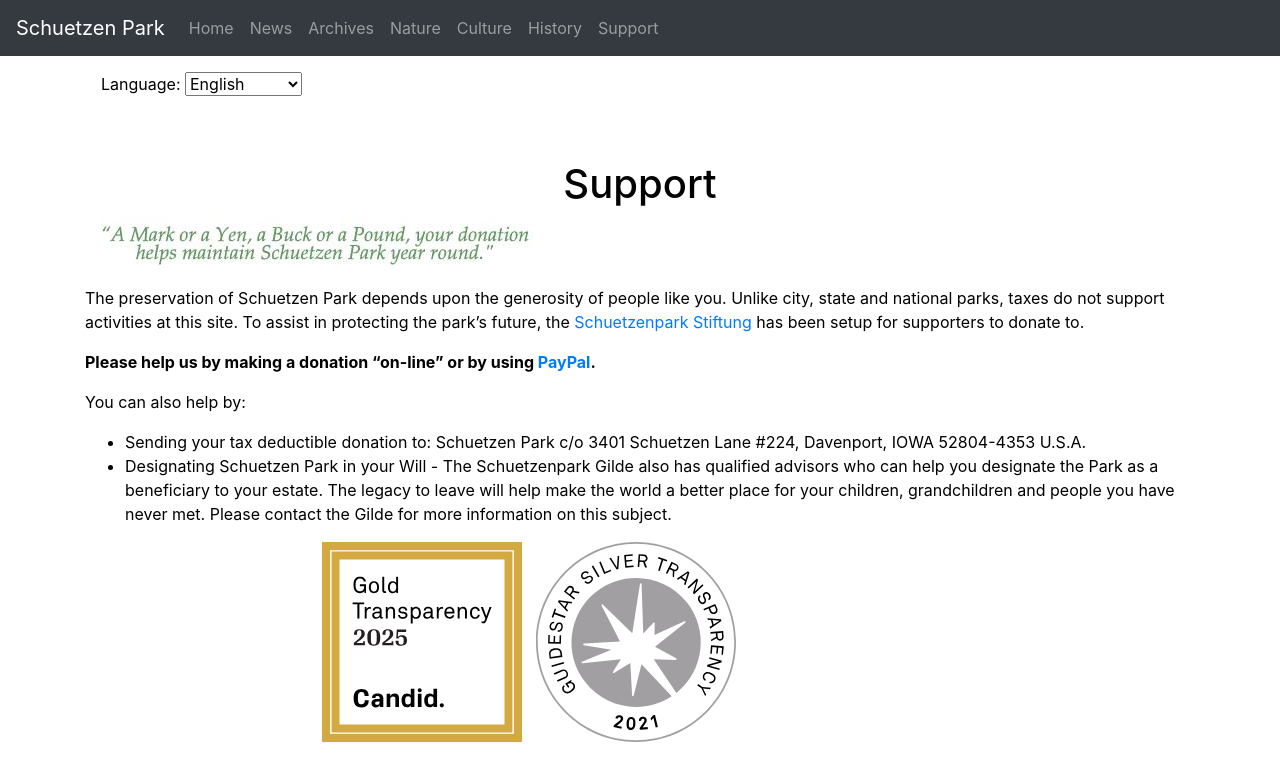
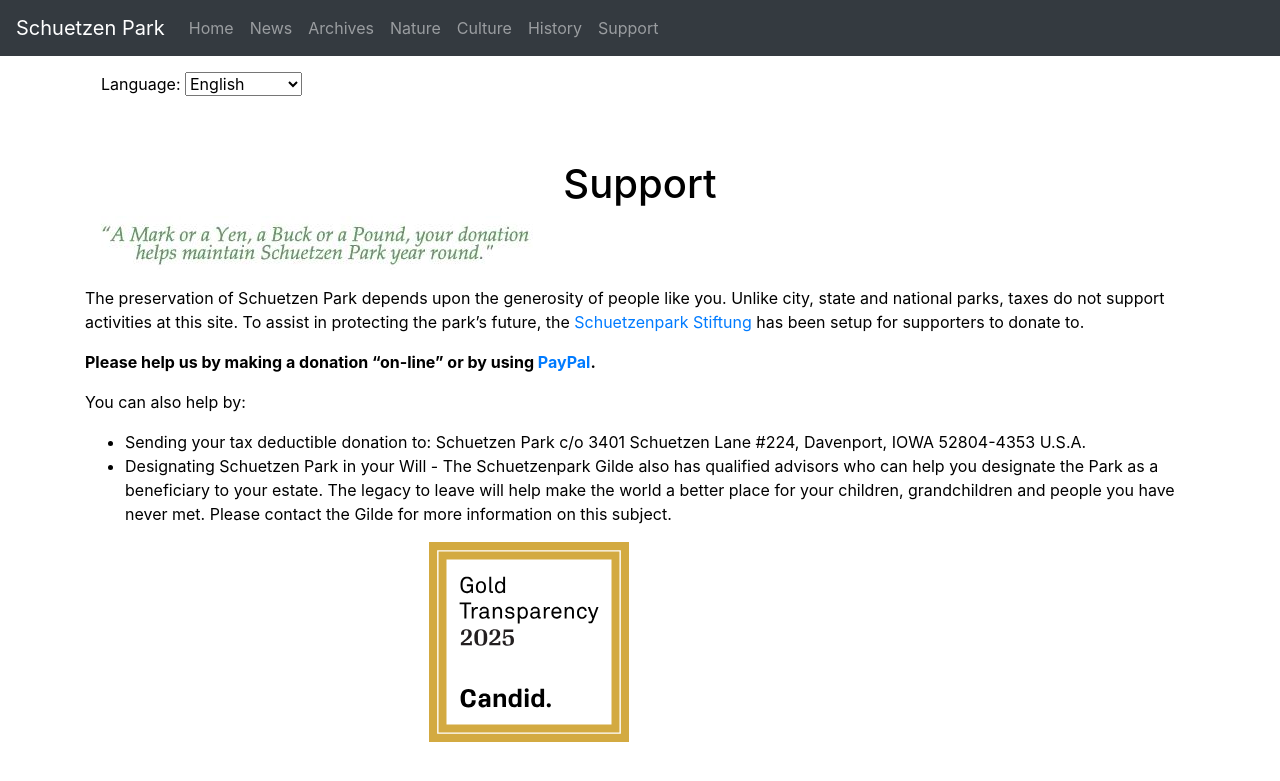
Before and after one commit to schuetzenpark/schuetzenpark.github.io, a Jekyll site: the page built from support.md, in a window 1280 px wide. Shown: the top 781 px of the page. Built offline with Jekyll 4.4.1, drawn with Linux system fonts in a browser that asks for light colours.

Commit message:
Update support.md

```diff
--- a/support.md
+++ b/support.md
@@ -17,6 +17,5 @@
  * Designating Schuetzen Park in your Will - The Schuetzenpark Gilde also has qualified advisors who can help you designate the Park as a beneficiary to your estate. The legacy to leave will help make the world a better place for your children, grandchildren and people you have never met. Please contact the Gilde for more information on this subject.
 
 <div style="text-align: center;width: 80%;">
- <a style="margin-top: 2em;" href="[https://www.guidestar.org/profile/39-1899268](https://app.candid.org/profile/7582529/schuetzenpark-gilde-39-1899268)"><img src="/assets/images/candid.svg" style="width: 200px;margin-right: 10px"></a>
- <a style="margin-top: 2em;" href="https://www.guidestar.org/profile/39-1899268"><img src="/assets/images/seal2021.svg" style="width: 200px"></a>
+ <a style="margin-top: 2em;" href="https://app.candid.org/profile/7582529/schuetzenpark-gilde-39-1899268"><img src="/assets/images/candid.svg" style="width: 200px"></a>
 </div>
```
